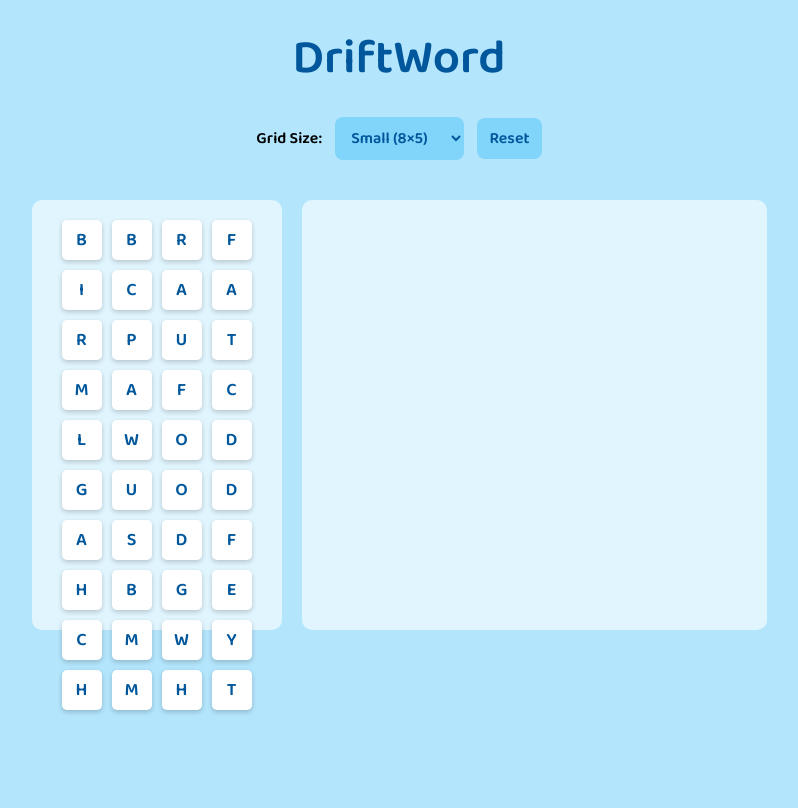
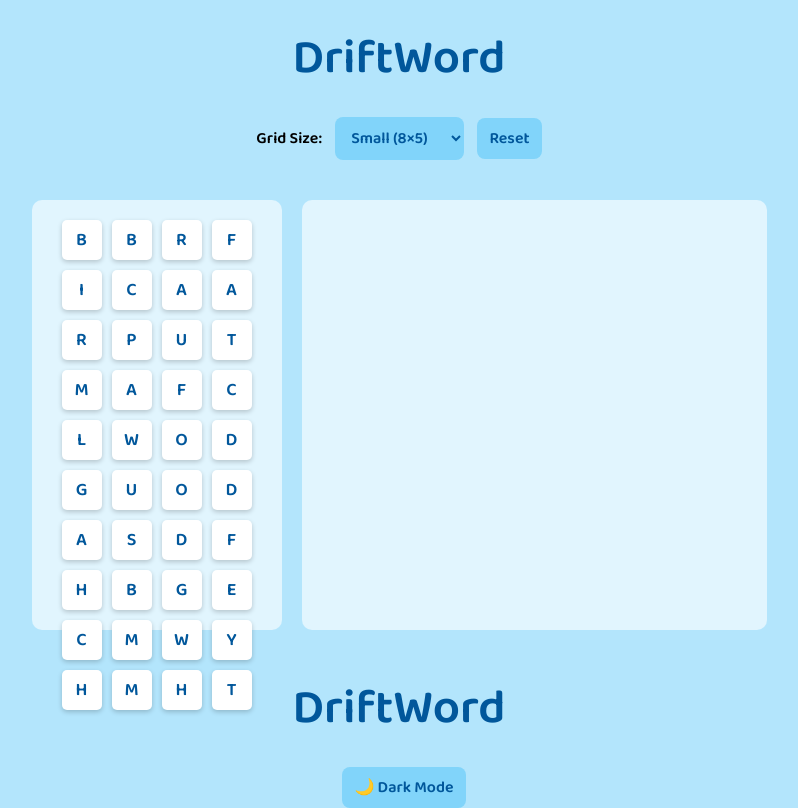
Before and after one commit to emmaberat/scrabbleapp, a plain HTML site: page index.html in a window 1280 px wide. Shown: the whole page, without its empty margins (241-1039 px from the left). Drawn offline with Linux system fonts and the light colour scheme.

Commit message:
Update index.html

```diff
--- a/index.html
+++ b/index.html
@@ -28,3 +28,8 @@
   <script src="script.js"></script>
 </body>
 </html>
+
+<header>
+    <h1>DriftWord</h1>
+    <button id="theme-toggle">🌙 Dark Mode</button>
+</header>
```
